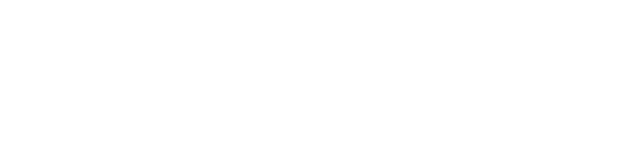
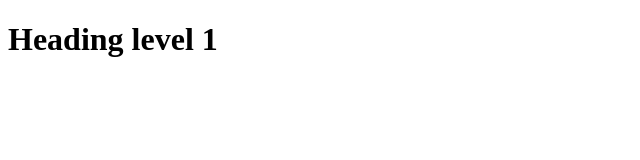
Before and after one commit to FuzailSiddiqui/gitCourse, a plain HTML site: page index.html in a window 1280 px wide. Shown: the whole page, without its empty margins (0-640 px from the left). Drawn offline with Linux system fonts and the light colour scheme.

Commit message:
added h1 to index

```diff
--- a/index.html
+++ b/index.html
@@ -8,7 +8,7 @@
 </head>
 
 <body>
-
+    <h1>Heading level 1</h1>
 </body>
 
 </html>
```
